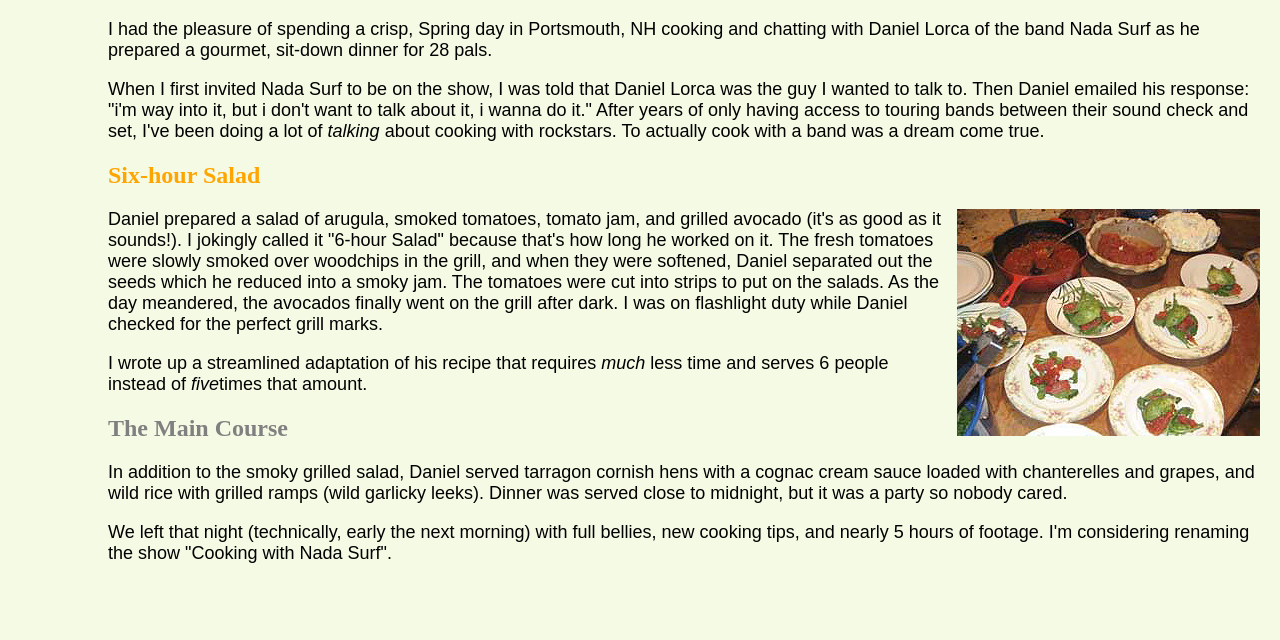
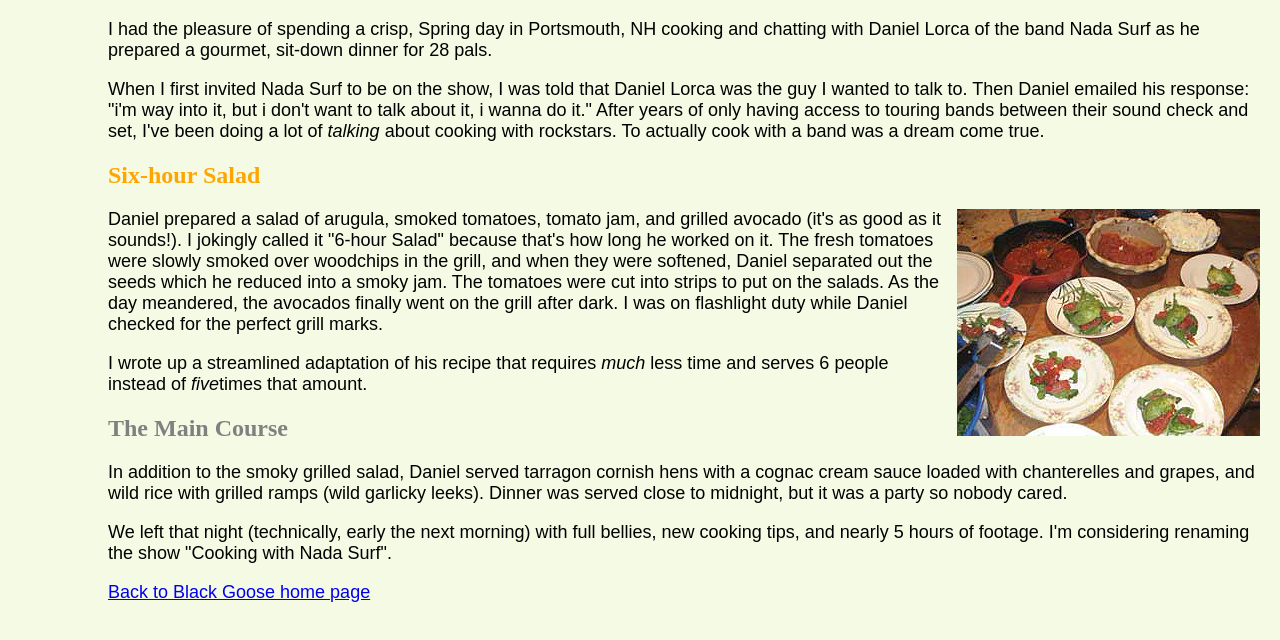
Before and after one commit to Malloryps/fid, a plain HTML site: page blackgoose/blackgooseweb/homepage/cooking.html in a window 1280 px wide. Shown: the part 62-702 px from the top of the page. Drawn offline with Linux system fonts and the light colour scheme.

Commit message:
Update cooking.html

```diff
--- a/blackgoose/blackgooseweb/homepage/cooking.html
+++ b/blackgoose/blackgooseweb/homepage/cooking.html
@@ -48,7 +48,7 @@ img {
 <p>In addition to the smoky grilled salad, Daniel served tarragon cornish hens with a cognac cream sauce loaded with chanterelles and grapes, and wild rice with grilled ramps (wild garlicky leeks). Dinner was served close to midnight, but it was a party so nobody cared.</p>
 
 <p>We left that night (technically, early the next morning) with full bellies, new cooking tips, and nearly 5 hours of footage. I'm considering renaming the show "Cooking with Nada Surf". </p>
-
+<p><a href="../index.html">Back to Black Goose home page</a></p>
 
 </body>
 </html>
```
